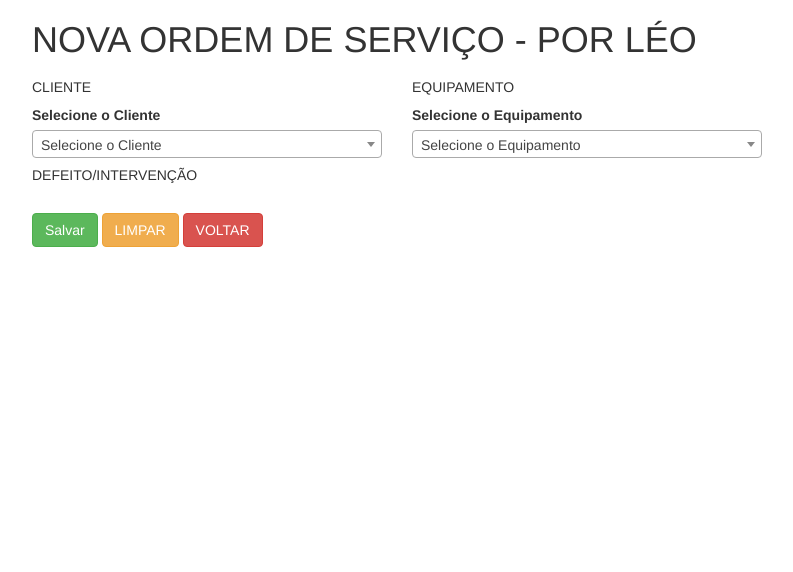
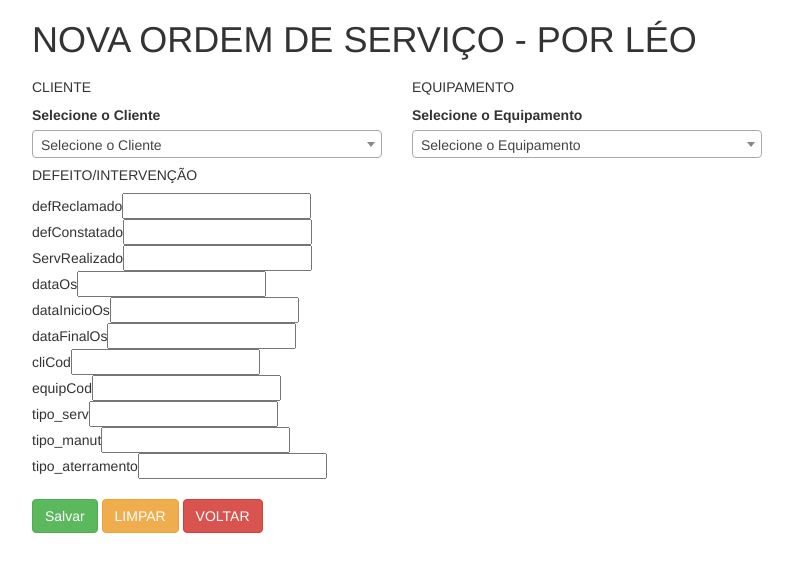
Before and after one commit to maxleon52/gehma, a Django app: page /ordemServico/atualizaOs/1 in a window 1280 px wide. Shown: the top 572 px of the page, without its empty margins (53-846 px from the left). Run offline with Django 3.2, Linux system fonts and the light colour scheme; tables that the repository leaves empty hold one stand-in row (values such as "Sample post"); some libraries are stand-ins or nearby versions.

Commit message:
Reformulando a tela da O.S.

```diff
--- a/cad_ordemServ_app/models.py
+++ b/cad_ordemServ_app/models.py
@@ -1,5 +1,6 @@
 from django.db import models
 from django.db.models import PROTECT, CASCADE
+from django.utils.datetime_safe import datetime
 
 from cad_clientes_app.models import tb_clientes
 from cad_equip_app.models import tb_equip
@@ -36,3 +37,10 @@ class tb_os(models.Model):
 
     def __str__(self):
         return 'Nº O.S.: '+ str(self.cod) +' -- '+ str(self.tipo_serv)
+
+
+class tb_historico(models.Model):
+    data = models.DateField(default=datetime.now)
+    histReclamado = models.CharField(max_length=200)
+    hConstatado = models.CharField(max_length=200)
+    hServRealizado =  models.CharField(max_length=200)
--- a/cad_ordemServ_app/templates/cad_ordemServ_app/cadOs.html
+++ b/cad_ordemServ_app/templates/cad_ordemServ_app/cadOs.html
@@ -39,7 +39,19 @@
                 </div>
 
                 <h5>DEFEITO/INTERVENÇÃO</h5>
-                {{ form_os|bootstrap }}
+                <!--{{ form_os|bootstrap }}-->
+
+                defReclamado<input type="text" name="defReclamado"><br>
+                defConstatado<input type="text" name="defConstatado"><br>
+                ServRealizado<input type="text" name="ServRealizado"><br>
+                dataOs<input type="text" name="dataOs"><br>
+                dataInicioOs<input type="text" name="dataInicioOs"><br>
+                dataFinalOs<input type="text" name="dataFinalOs"><br>
+                cliCod<input type="text" name="cliCod"><br>
+                equipCod<input type="text" name="equipCod"><br>
+                tipo_serv<input type="text" name="tipo_serv"><br>
+                tipo_manut<input type="text" name="tipo_manut"><br>
+                tipo_aterramento<input type="text" name="tipo_aterramento"><br>
                 <br>
                 <button type="submit" class="btn btn-success">Salvar</button>
                 <button type="reset" class="btn btn-warning">LIMPAR</button>
--- a/cad_ordemServ_app/views.py
+++ b/cad_ordemServ_app/views.py
@@ -91,4 +91,6 @@ class CreateOs(TemplateView):
             os.cliCod = client
             os.equipCod = equip
             os.save()
+            #Historico
+
             return redirect('/')
```
